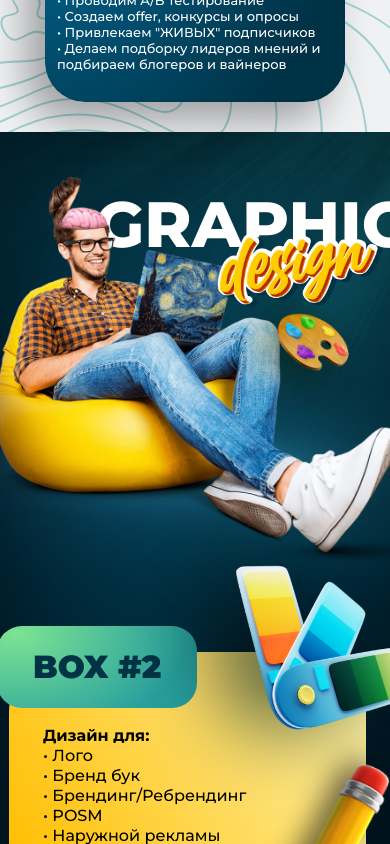
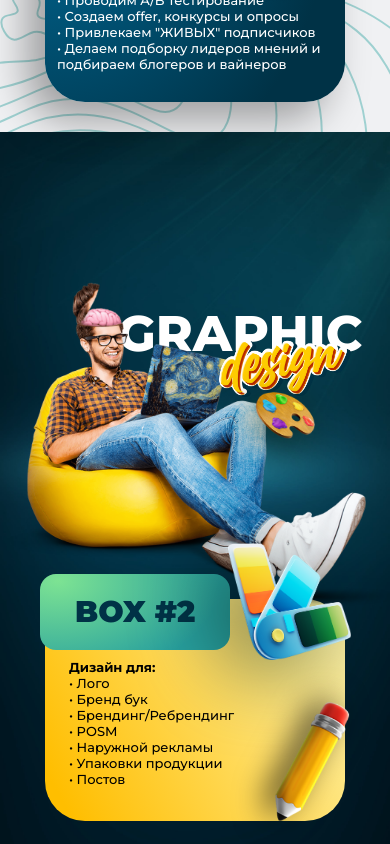
Before and after one commit to Shukhratovich-a/Sano, a React (Create React App) app: page / in a window 390 px wide. Shown: the part 1460-2304 px from the top of the page. Built offline with nearby package versions, Linux system fonts and the light colour scheme.

Commit message:
Edit styles

```diff
--- a/src/App.jsx
+++ b/src/App.jsx
@@ -7,7 +7,7 @@ import Menu from "./Components/Menu/Menu";
 import Hero from "./Components/Hero/Hero";
 import Target from "./Components/Target/Target";
 import Graphic from "./Components/Graphic/Graphic";
-import Motion from "./Components/Motion/Motion";
+// import Motion from "./Components/Motion/Motion";
 // import Photo from "./Components/Photo/Photo";
 // import Benefits from "./Components/Benefits/Benefits";
 // import Achievements from "./Components/Achievements/Achievements";
@@ -26,7 +26,7 @@ function App() {
         <Hero />
         <Target />
         <Graphic />
-        <Motion />
+        {/* <Motion /> */}
         {/* <Photo /> */}
         {/* <Benefits /> */}
         {/* <Achievements /> */}
--- a/src/Components/Graphic/Graphic.module.scss
+++ b/src/Components/Graphic/Graphic.module.scss
@@ -321,8 +321,152 @@
   .graphic__heading {
     font-size: 64px;
     line-height: 78px;
-    top: calc(50% - 330px);
+    top: calc(50% - 325px);
     left: calc(50% + 57px);
+  }
+}
+
+@media only screen and (max-width: 450px) {
+  .graphic__image {
+    width: 400px;
+  }
+
+  .graphic__heading {
+    font-size: 50px;
+    line-height: 60px;
+    top: calc(50% - 265px);
+    left: calc(50% + 45px);
+  }
+
+  .graphic__heading__design {
+    top: calc(50% - 230px);
+    left: calc(50% + 90px);
+    width: 140px;
+    height: 75px;
+  }
+
+  .graphic__heading__palette {
+    &::after {
+      top: calc(50% - 185px);
+      left: calc(50% + 90px);
+      width: 60px;
+      height: 57px;
+    }
+
+    &::before {
+      top: calc(50% - 175px);
+      left: calc(50% + 85px);
+      width: 60px;
+      height: 57px;
+    }
+  }
+
+  .graphic__wrapper {
+    top: calc(50% + 45px);
+    left: calc(50% - 180px);
+    max-width: 330px;
+  }
+}
+
+@media only screen and (max-width: 410px) {
+  .graphic__image {
+    top: calc(50% + 45px);
+  }
+
+  .graphic__heading {
+    top: calc(50% - 265px + 45px);
+  }
+
+  .graphic__heading__design {
+    top: calc(50% - 230px + 45px);
+  }
+
+  .graphic__heading__palette {
+    &::after {
+      top: calc(50% - 185px + 45px);
+    }
+
+    &::before {
+      top: calc(50% - 175px + 45px);
+    }
+  }
+
+  .graphic__wrapper {
+    left: calc(50% - 150px);
+    max-width: 300px;
+  }
+
+  .graphic__info {
+    max-width: 300px;
+    padding-top: 60px;
+    padding-left: 24px;
+    font-size: 13px;
+    line-height: 16px;
+    border-radius: 40px;
+
+    &::after {
+      bottom: -8px;
+      right: -8px;
+      width: 85px;
+      height: 135px;
+    }
+  }
+
+  .graphic__info__heading {
+    top: -25px;
+    left: -5px;
+    padding: 20px 35px;
+    font-size: 30px;
+    line-height: 36px;
+    border-radius: 16px;
+  }
+
+  .graphic__info__image {
+    &::before {
+      top: -40px;
+      right: 20px;
+      width: 110px;
+      height: 105px;
+    }
+
+    &::after {
+      top: -60px;
+      right: -10px;
+      width: 130px;
+      height: 125px;
+    }
+  }
+}
+
+@media only screen and (max-width: 350px) {
+  .graphic__image {
+    top: 50%;
+    width: 350px;
+  }
+
+  .graphic__heading {
+    font-size: 45px;
+    line-height: 55px;
+    top: calc(50% - 230px);
+  }
+
+  .graphic__heading__design {
+    top: calc(50% - 200px);
+    left: calc(50% + 80px);
+    width: 120px;
+    height: 65px;
+  }
+
+  .graphic__heading__palette {
+    &::after {
+      top: calc(50% - 155px);
+      left: calc(50% + 85px);
+    }
+
+    &::before {
+      top: calc(50% - 150px);
+      left: calc(50% + 80px);
+    }
   }
 }
 
```
